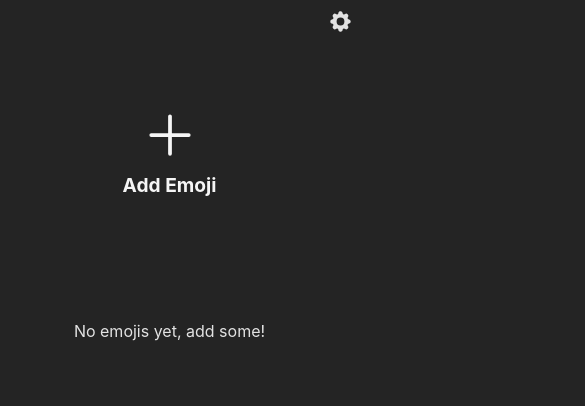
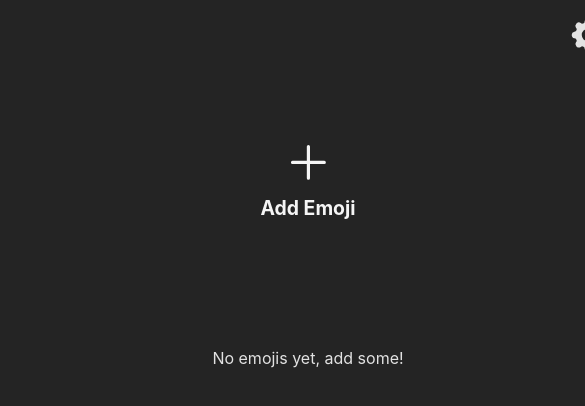
Before and after one commit to danielchungdev/emoji-replacer-v.2.0, a React (Vite) app: page / in a window 390 px wide. Shown: the top 406 px of the page, 585 px wide, since content can reach past the window. Built offline with nearby package versions, Linux system fonts and the light colour scheme.

Commit message:
added responsiveness

```diff
--- a/electron/main.ts
+++ b/electron/main.ts
@@ -32,10 +32,10 @@ const VITE_DEV_SERVER_URL = process.env['VITE_DEV_SERVER_URL']
 function createWindow() {
   win = new BrowserWindow({
     autoHideMenuBar: true,
-    minWidth: 690,
+    minWidth: 632,
     minHeight: 690,
-    width: 1400,
-    height: 900,
+    width: 932,
+    height: 690,
     icon: path.join(process.env.VITE_PUBLIC, 'electron-vite.svg'),
     webPreferences: {
       preload: path.join(__dirname, 'preload.js'),
--- a/src/App.tsx
+++ b/src/App.tsx
@@ -1,7 +1,6 @@
 import './App.css'
 import { Navbar } from '@components/Navbar';
 import { EmojiGrid } from '@components/EmojiGrid'
-import { useEffect } from 'react';
 
 const App = (): JSX.Element => {
 
--- a/src/components/ActionButton/ActionButton.css
+++ b/src/components/ActionButton/ActionButton.css
@@ -2,7 +2,7 @@
 
 .action-button-title{
     color: #F5F5F5;
-    font-size: 120%;
+    font-size: 19.41px;
     margin: 0;
     padding: 0;
 }
@@ -24,7 +24,7 @@
 }
 
 .action-button-icon{
-    width: 30%;
+    width: 50.82px;
     color: #F5F5F5;
 }
 
--- a/src/components/EmojiButton/EmojiButton.css
+++ b/src/components/EmojiButton/EmojiButton.css
@@ -1,6 +1,6 @@
 .emoji-button-title{
     color: #F5F5F5;
-    font-size: 120%;
+    font-size: 19.41px;
     margin: 0;
     padding: 0;
 }
@@ -62,8 +62,8 @@
     place-content: center;
     background-color: rgb(252, 99, 99);
     border-radius: 40px;
-    height: 25px;
-    width: 25px;
+    height: 19.41px;
+    width: 19.41px;
     position: absolute;
     top: -10px;
     right: -10px;
@@ -108,8 +108,10 @@
 
 .emoji-edit-title{
     color: rgb(19, 19, 19);
+    font-size: 19.41px;
     margin: 0;
     padding: 0;
+    padding-top: 5%;
 }
 
 .emoji-name-edit{
--- a/src/components/EmojiGrid/EmojiGrid.css
+++ b/src/components/EmojiGrid/EmojiGrid.css
@@ -1,5 +1,6 @@
 .main-container {
-    width: 90vw;
+    min-width: 600px;
+    max-width: 900px;
     margin-left: auto;
     margin-right: auto;
     margin-bottom: 2.5%;
@@ -8,6 +9,7 @@
 /*Works good with scrolling donwards*/
 
 .main-content {
+    justify-self: center;
     display: grid;
     grid-template-columns: repeat(auto-fit, minmax(300px, 300px));
     place-items: center;
@@ -24,3 +26,9 @@
     overflow-y: scroll;
     scroll-direction: horizontal;
   } */
+
+@media screen and (max-width: 916px) {
+    .main-container{
+        width: 600px;
+    }
+}
--- a/src/components/Navbar/Navbar.css
+++ b/src/components/Navbar/Navbar.css
@@ -1,7 +1,8 @@
 
 .navbar{
-    width: 90%;
-    margin: auto;
+    min-width: 300px;
+    margin-left: auto;
+    margin-right: auto;
     display: flex;
     justify-content: end;
     margin-top: 2.5%;
@@ -9,5 +10,5 @@
 }
 
 .navbar-option{
-    width: 25px;
+    width: 40px;
 }
```
Also changed, not shown: 1 other file (tests, documents, lock files or other folders).
